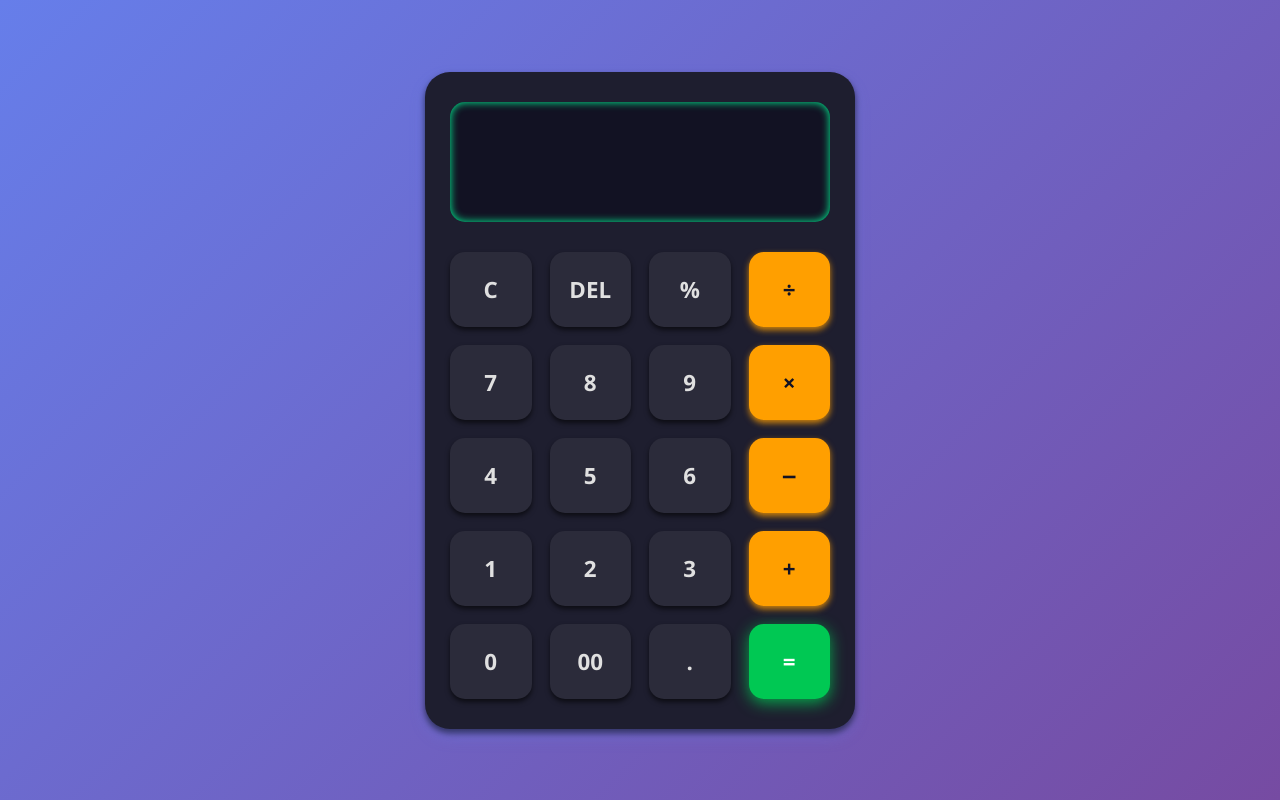
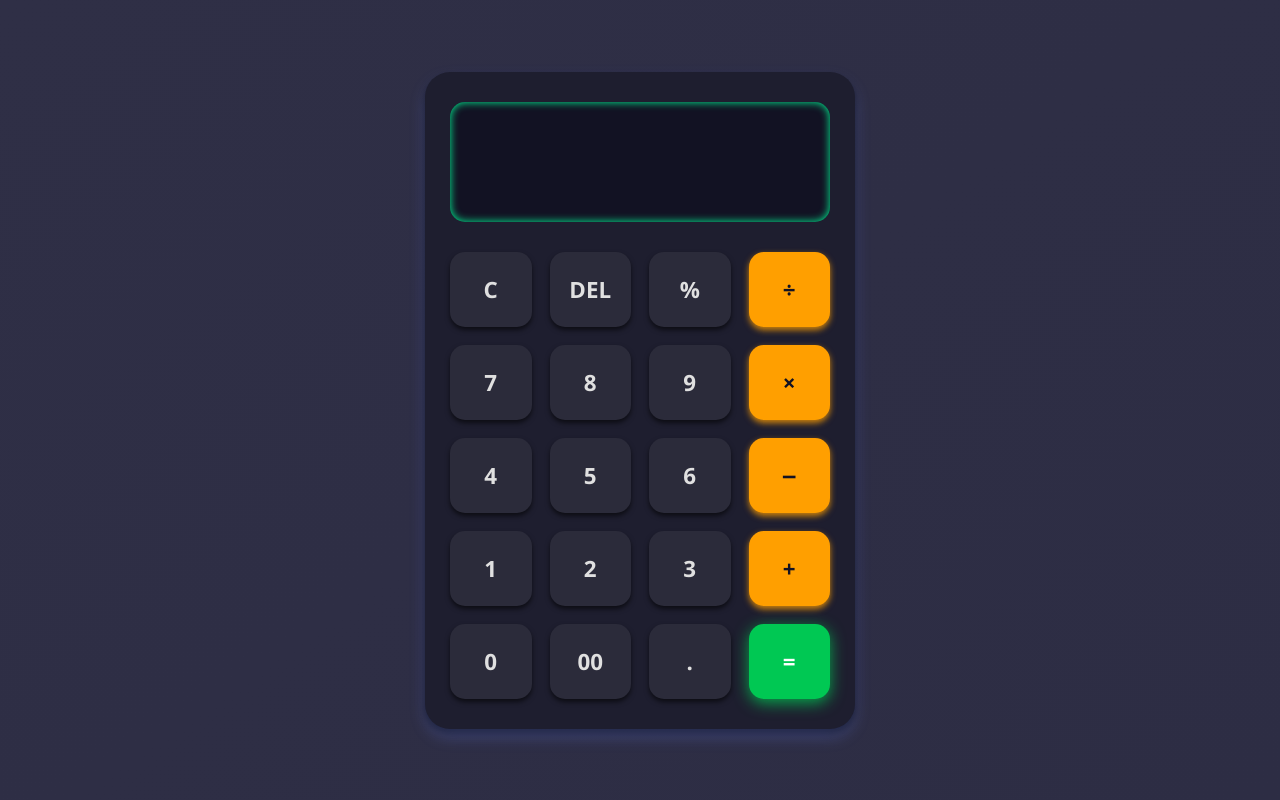
Before and after one commit to MadhavRaninga/calculator-madhav, a plain HTML site: page index.html in a window 1280 px wide. Drawn offline with Linux system fonts and the light colour scheme.

Commit message:
Update index.html

```diff
--- a/index.html
+++ b/index.html
@@ -6,7 +6,7 @@
   <title>Static Calculator</title>
   <style>
     body {
-      background: linear-gradient(135deg, #667eea, #764ba2);
+      background: linear-gradient(145deg, #2f2f46, #2d2d44);
       display: flex;
       justify-content: center;
       align-items: center;
```
